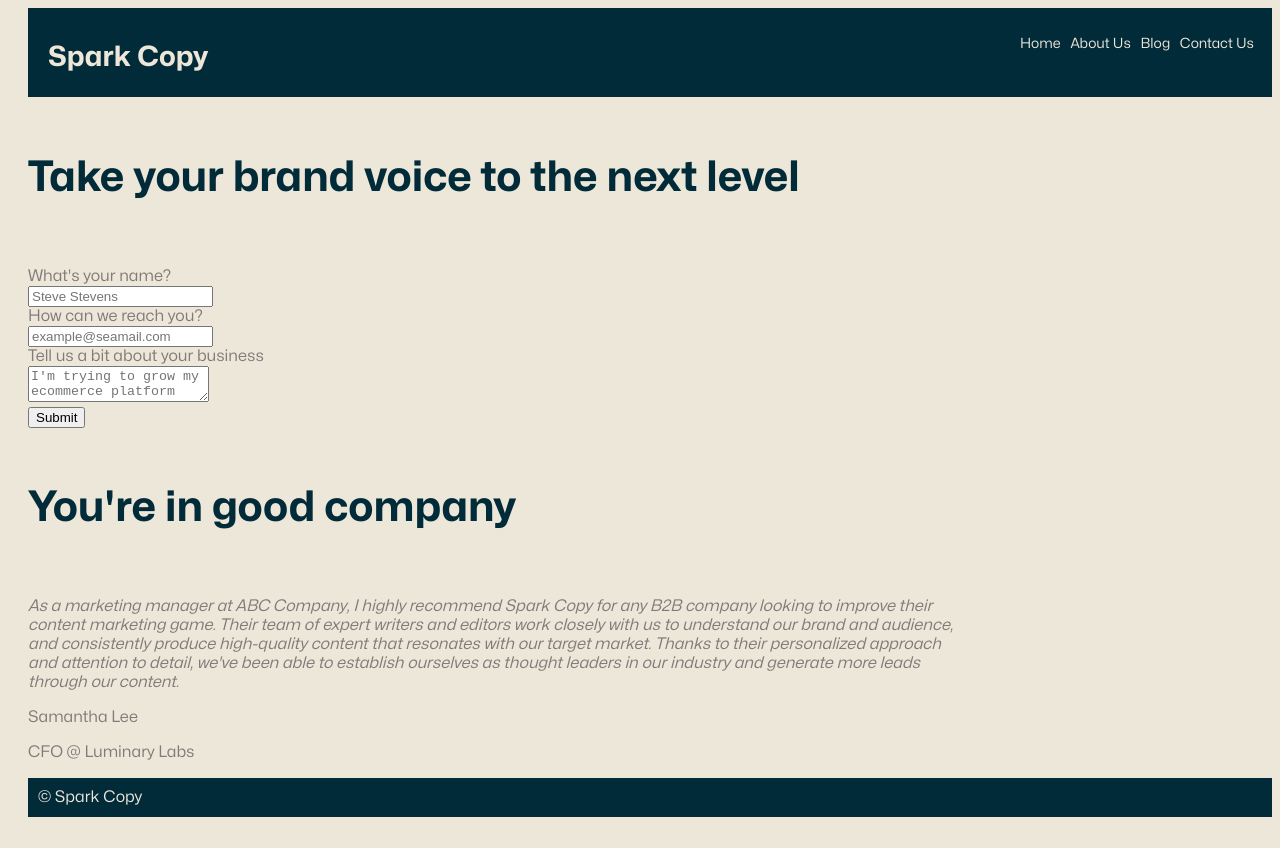
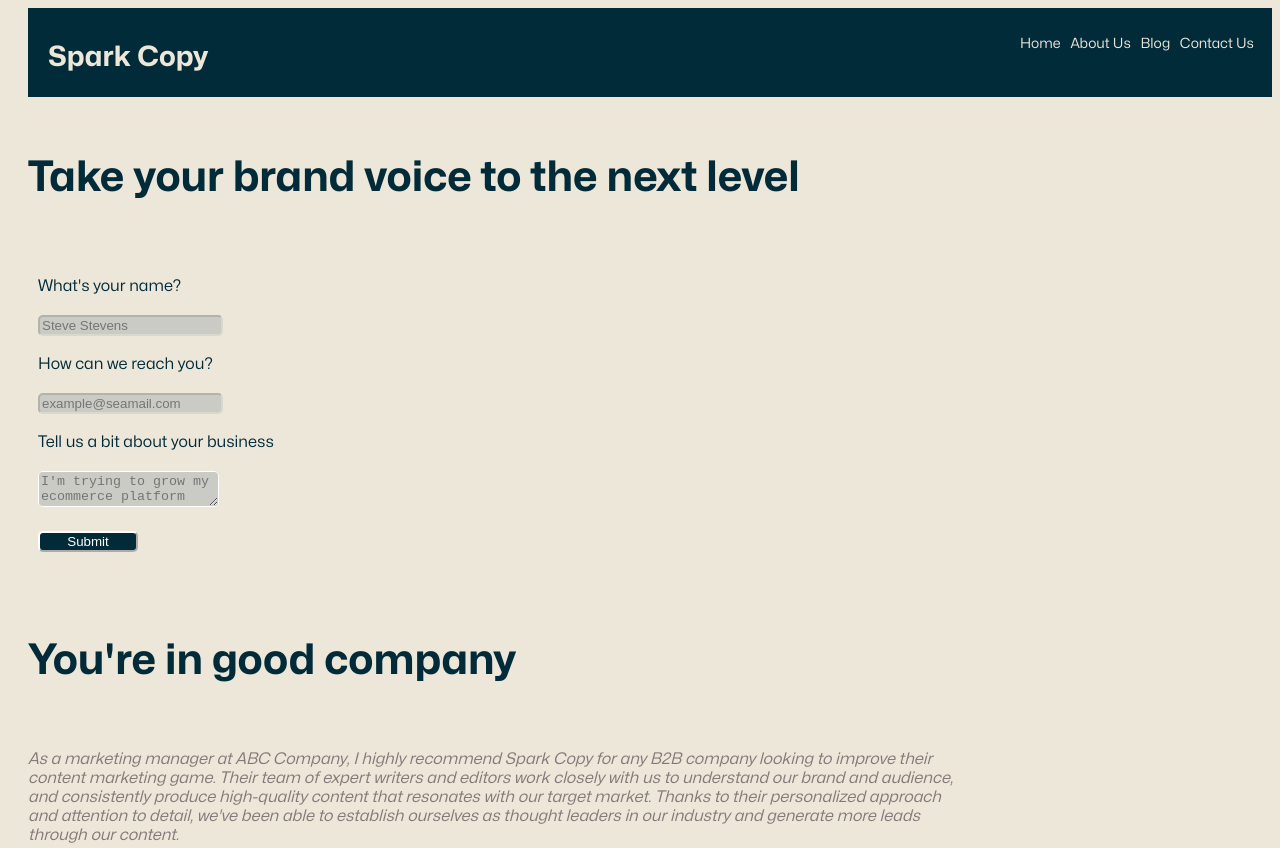
Before and after one commit to claudiaalmeidavs/first-project, a plain HTML site: page contact-us.html in a window 1280 px wide. Shown: the top 848 px of the page. Before the commit the page ends 825 px from the top, so only its background shows below. Drawn offline with Linux system fonts and the light colour scheme; files whose address does not match are found by name.

Commit message:
Adds CSS for Contact Us page

```diff
--- a/contact-us.html
+++ b/contact-us.html
@@ -4,7 +4,7 @@
 <title>Spark Copy</title>
 <meta name="viewport" content="width=device-width,initial-scale=1">
 <link rel="stylesheet" href="style.css">
-<link rel="stylesheet" href="styleaboutus.css">
+<link rel="stylesheet" href="stylecontactus.css">
 <script src=""></script>
 
 <body>
@@ -21,17 +21,17 @@
     <main class="main">
         <h2>Take your brand voice to the next level</h2>
         <form id="contactform">
-            <label for="name">What's your name?</label><br />
+            <label for="name">What's your name?</label><br><br>
             <input type="text" id="name" name="name" placeholder="Steve Stevens">
             <br />
-            <label for="email">How can we reach you?</label><br />
+            <label for="email">How can we reach you?</label><br><br>
             <input type="text" id="email" name="email" placeholder="example@seamail.com" />
             <br />
-            <label for="message">Tell us a bit about your business</label><br />
+            <label for="message">Tell us a bit about your business</label><br><br>
             <textarea id="message" name="message"
                 placeholder="I'm trying to grow my ecommerce platform through UGC"></textarea>
-            <br>
-            <input type="submit" value="Submit">
+            <br><br>
+            <input class="submit" type="submit" value="Submit">
             <br>
         </form>
         <h2>You're in good company</h2>
@@ -43,6 +43,7 @@
         </p>
         <p>Samantha Lee</p>
         <p>CFO @ Luminary Labs</p>
+        <br>
     </main>
 </body>
 <footer class="footer">
--- /dev/null
+++ b/stylecontactus.css
@@ -0,0 +1,30 @@
+form {
+    display: inline-block;
+    text-align: left;
+    color: #022B3A;
+    padding: 10px;
+}
+
+input {
+    display: block;
+    width: 75%;
+    border-color: #ede7d974;
+    ;
+    border-radius: 5px;
+    background-color: #cacbc5;
+}
+
+textarea {
+    border-color: #ffff;
+    border-radius: 5px;
+    background-color: #cacbc5;
+}
+
+.submit {
+    display: block;
+    width: 100px;
+    color: #ffff;
+    border-color: #ffff;
+    border-radius: 5px;
+    background-color: #022B3A;
+}
```
